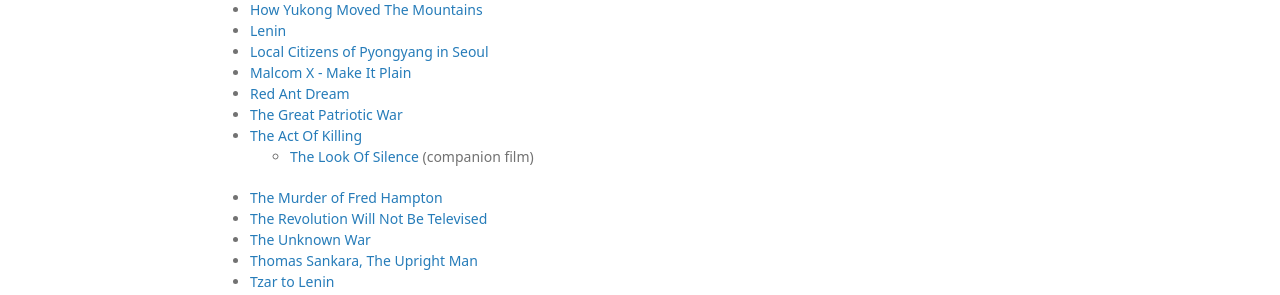
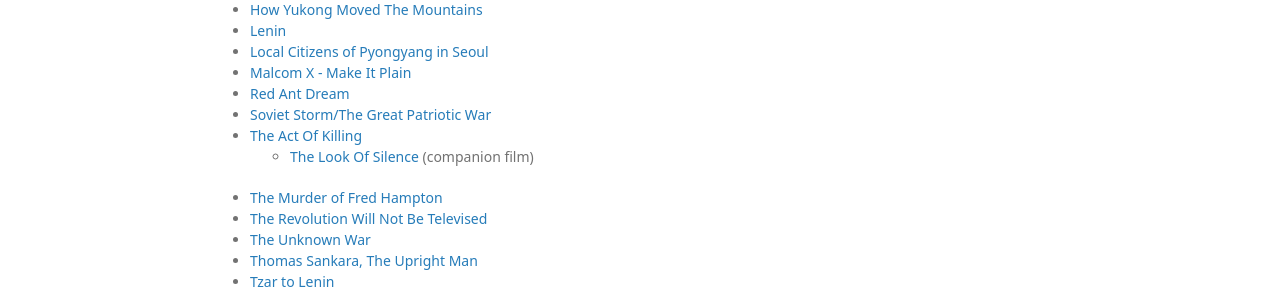
Before and after one commit to prolesoft/marxist.space, a Jekyll site: the page built from documentaries.md, in a window 1280 px wide. Shown: the part 253-548 px from the top of the page. Built offline with Jekyll 4.4.1, drawn with Linux system fonts in a browser that asks for light colours; our own code applies the rules of GitHub Pages for plain Markdown files.

Commit message:
documentaries.md

```diff
--- a/documentaries.md
+++ b/documentaries.md
@@ -17,7 +17,7 @@
 * [Local Citizens of Pyongyang in Seoul](https://www.youtube.com/watch?v=ktE_3PrJZO0)
 * [Malcom X - Make It Plain](https://www.youtube.com/watch?v=csWByunwVI8)
 * [Red Ant Dream](https://www.youtube.com/watch?v=cVvThDX4bbQ)
-* [The Great Patriotic War](https://www.youtube.com/playlist?list=PLiizh2ZxteI5aQoy4x7YBkZE8bN0NNB2W)
+* [Soviet Storm/The Great Patriotic War](https://www.youtube.com/playlist?list=PLiizh2ZxteI5aQoy4x7YBkZE8bN0NNB2W)
 * [The Act Of Killing](https://www.youtube.com/watch?v=-349HTKhPno)
     * [The Look Of Silence](https://www.youtube.com/watch?v=9iNcQFPECDc) (companion film)
 * [The Murder of Fred Hampton](https://www.youtube.com/watch?v=d-7JIR1u9qw)
```
